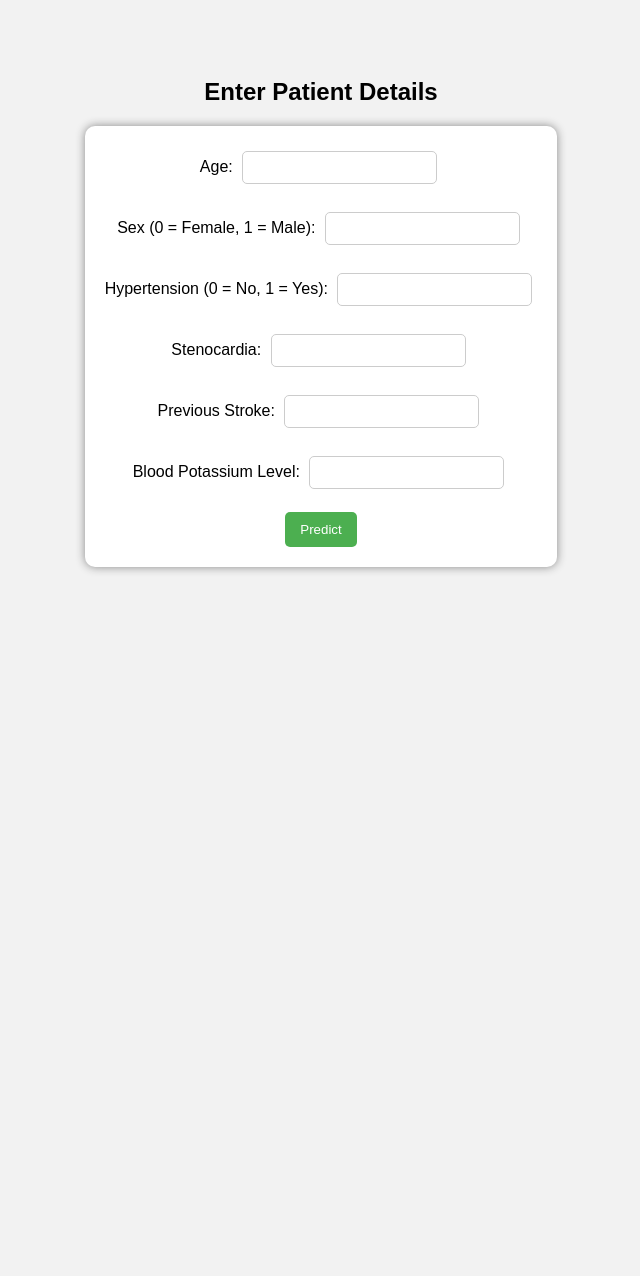
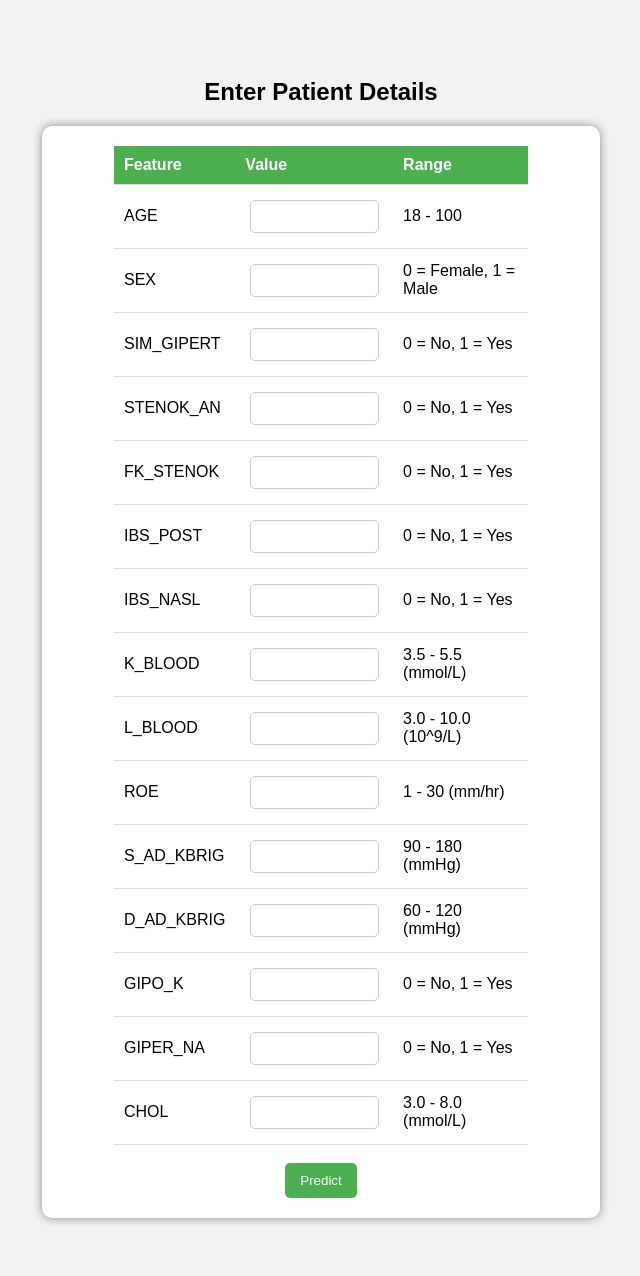
Before and after one commit to AkulaSravani09/Myocardial, a Flask app: page / in a window 1280 px wide. Shown: the whole page, without its empty margins (319-959 px from the left). Before the commit the page ends 800 px from the top, so only its background shows below. Run offline with Flask 3, Linux system fonts and the light colour scheme.

Commit message:
Update home.html

```diff
--- a/templates/home.html
+++ b/templates/home.html
@@ -21,6 +21,7 @@
             margin: 5px;
             border-radius: 5px;
             border: 1px solid #ccc;
+            width: 80%;
         }
         input[type="submit"] {
             background-color: #4CAF50;
@@ -33,17 +34,40 @@
         input[type="submit"]:hover {
             background-color: #45a049;
         }
+        table {
+            margin: auto;
+            text-align: left;
+            border-collapse: collapse;
+            width: 80%;
+        }
+        th, td {
+            padding: 10px;
+            border-bottom: 1px solid #ddd;
+        }
+        th {
+            background-color: #4CAF50;
+            color: white;
+        }
     </style>
 </head>
 <body>
     <h2>Enter Patient Details</h2>
     <form action="/predict" method="post">
-        Age: <input type="text" name="AGE" required><br><br>
-        Sex (0 = Female, 1 = Male): <input type="text" name="SEX" required><br><br>
-        Hypertension (0 = No, 1 = Yes): <input type="text" name="SIM_GIPERT" required><br><br>
-        Stenocardia: <input type="text" name="STENOK_AN" required><br><br>
-        Previous Stroke: <input type="text" name="FK_STENOK" required><br><br>
-        Blood Potassium Level: <input type="text" name="K_BLOOD" required><br><br>
+        <table>
+            <tr>
+                <th>Feature</th>
+                <th>Value</th>
+                <th>Range</th>
+            </tr>
+            {% for feature, range in features_info %}
+            <tr>
+                <td>{{ feature }}</td>
+                <td><input type="text" name="{{ feature }}" required></td>
+                <td>{{ range }}</td>
+            </tr>
+            {% endfor %}
+        </table>
+        <br>
         <input type="submit" value="Predict">
     </form>
 </body>
```
